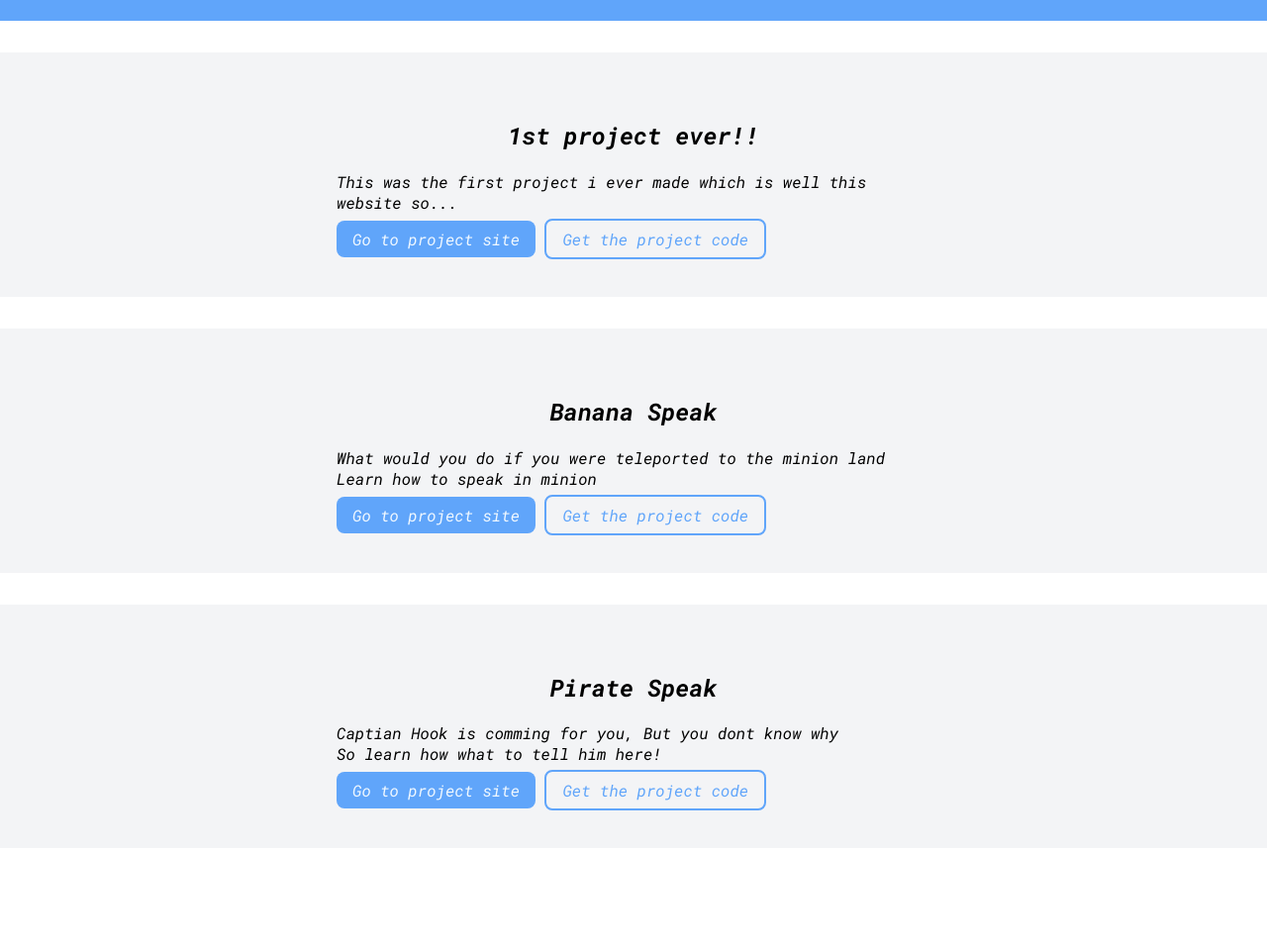
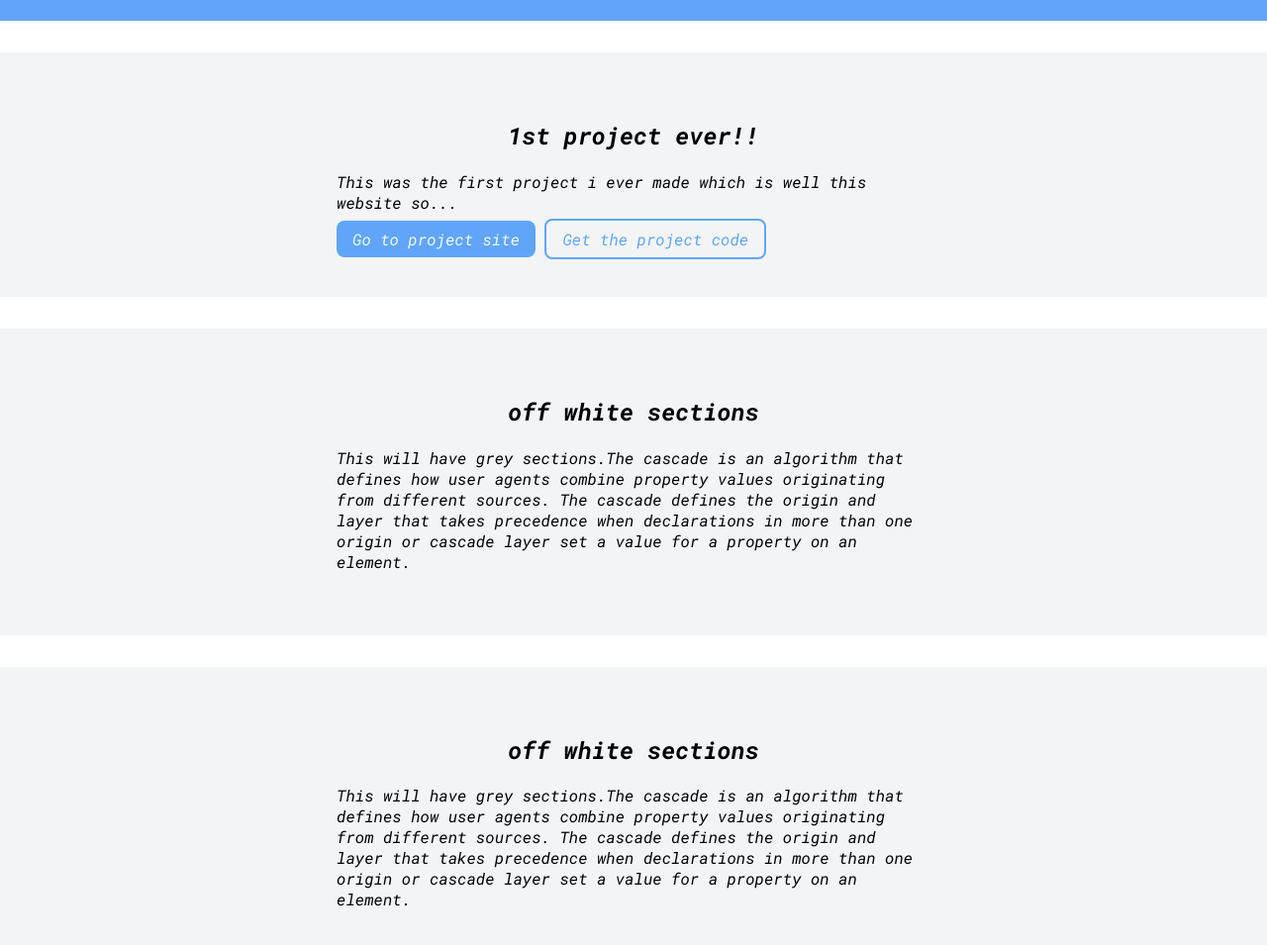
Before and after one commit to Vishz07/Neog-camp-Component-Library, a plain HTML site: page Portfolio.html in a window 1280 px wide. Shown: the part 85-1040 px from the top of the page at 99% size. Before the commit the page ends 974 px from the top, so only its background shows below. Drawn offline with Linux system fonts and the light colour scheme.

Commit message:
Revert "Changed html portfolio"
This reverts commit 008680d3d8cbb31189e324654e4d9da323366daa.

```diff
--- a/Portfolio.html
+++ b/Portfolio.html
@@ -36,18 +36,14 @@
   </section>
   <section class="section ow portfolio-sections">
     <div class="container container-center">
-    <h1>Banana Speak</h1>
-    <p>What would you do if you were teleported to the minion land <br>Learn how to speak in minion</p>
-    <a href="https://bananavishz.netlify.app/" class="link-primary links link-align">Go to project site</a>
-      <a href="https://github.com/Vishz07/Neogcamp-Banana-Speak" class="link-secondary links link-align">Get the project code</a>
+    <h1>off white sections</h1>
+    <p>This will have grey sections.The cascade is an algorithm that defines how user agents combine property values originating from different sources. The cascade defines the origin and layer that takes precedence when declarations in more than one origin or cascade layer set a value for a property on an element.</p>
     </div>
   </section>
   <section class="section ow portfolio-sections">
     <div class="container container-center">
-    <h1>Pirate Speak</h1>
-    <p>Captian Hook is comming for you, But you dont know why <br>So learn how what to tell him here!</p>
-    <a href="https://bananavishz.netlify.app/" class="link-primary links link-align">Go to project site</a>
-      <a href="https://github.com/Vishz07/Neogcamp-Banana-Speak" class="link-secondary links link-align">Get the project code</a>
+    <h1>off white sections</h1>
+    <p>This will have grey sections.The cascade is an algorithm that defines how user agents combine property values originating from different sources. The cascade defines the origin and layer that takes precedence when declarations in more than one origin or cascade layer set a value for a property on an element.</p>
     </div>
   </section>
 
```
